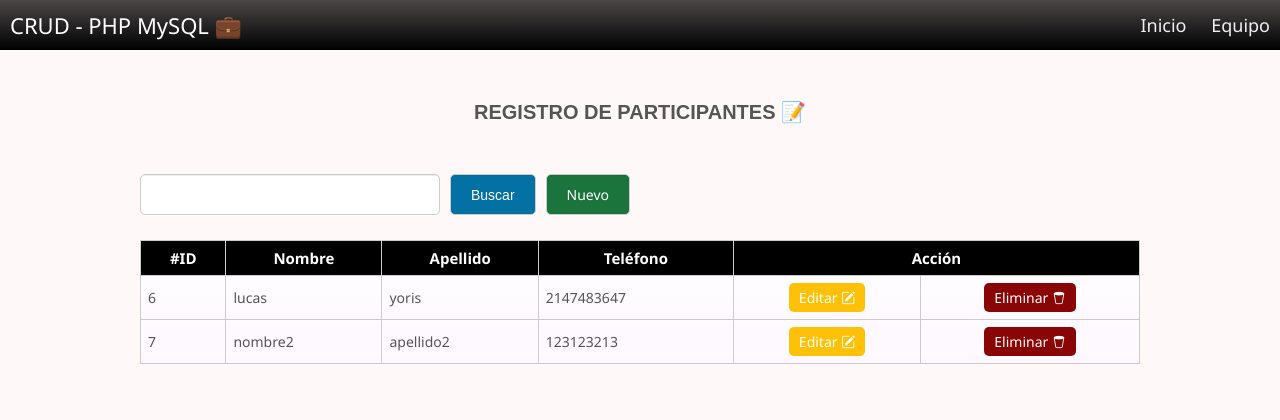
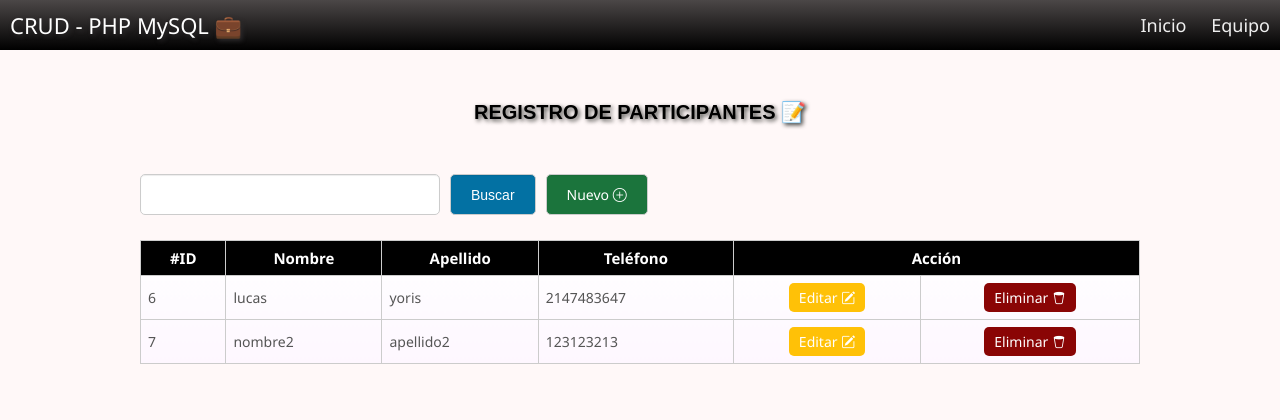
Before and after one commit to franciscofunes/registro-personas, a PHP site: page / in a window 1280 px wide. Shown: the top 420 px of the page. Run offline with PHP 8.4, Linux system fonts and the light colour scheme; data comes from the database, SQL or seed files in the repository; some libraries are stand-ins or nearby versions.

Commit message:
readme file

```diff
--- a/css/estilo.css
+++ b/css/estilo.css
@@ -28,7 +28,8 @@ h2 {
 	font-size: 20px;
 	font-family: 'Arial', sans-serif;
 	font-weight: bold;
-	color: #555;
+	color: rgb(0, 0, 0);
+	text-shadow: 2px 2px 4px #474743;
 }
 
 .barra__buscador {
@@ -191,6 +192,10 @@ table tr td {
 		rgba(75, 71, 71, 1) 100%
 	);
 	position: relative;
+}
+
+.nav-title {
+	text-shadow: 2px 2px 4px #2c2a2c;
 }
 
 .nav > .nav-header {
--- a/index.php
+++ b/index.php
@@ -38,7 +38,7 @@
 				<input type="text" name="buscar" placeholder="buscar nombre o apellido"
 				value="<?php if(isset($buscar_text)) echo $buscar_text; ?> " class="input__text">
 				<input type="submit" class="btn" name="btn_buscar" value="Buscar" >
-				<a href="insert.php" class="btn btn__nuevo">Nuevo</a>
+				<a href="insert.php" class="btn btn__nuevo">Nuevo <i class="bi bi-plus-circle"></i></a>
 			</form>
 		</div>
 		<div style="overflow-x:auto;">
```
Also changed, not shown: insert.php (line endings or trailing spaces), readme.md (added).
